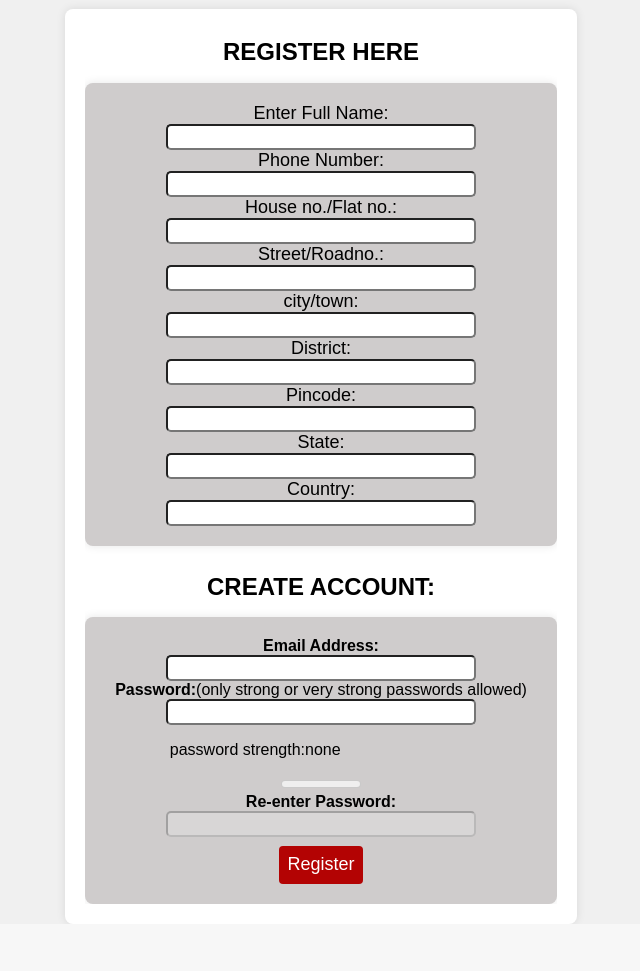
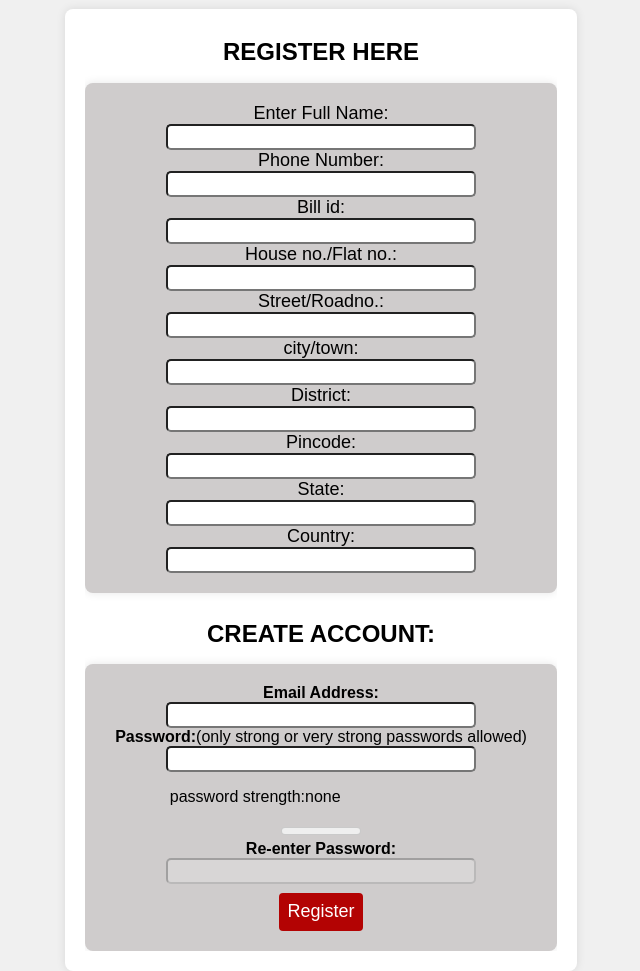
Before and after one commit to sagar09navneet/postoffice-invoice, a Django app: page /register in a window 1280 px wide. Shown: the part 155-1126 px from the top of the page, without its empty margins (319-959 px from the left). Before the commit the page ends 1079 px from the top, so only its background shows below. Run offline with Django 5.2, Linux system fonts and the light colour scheme; some libraries are stand-ins or nearby versions.

Commit message:
second  changes in code

```diff
--- a/DNKinvoice/user/static/user/print.css
+++ b/DNKinvoice/user/static/user/print.css
@@ -9,9 +9,12 @@ body{
 .add{
     display:flex;
     margin: 0%;
+    word-wrap: break-word;
+    overflow-wrap: break-word;
 }
 .address{
     margin:0px;
+    gap:5px;
 }
 .barcode-section {
     margin-top: 2%;
--- a/DNKinvoice/user/static/user/profile.css
+++ b/DNKinvoice/user/static/user/profile.css
@@ -28,7 +28,7 @@ body {
     padding: 20px;
 }
 
-h2 {
+h2{
     text-align: center;
     margin-bottom: 20px;
 }
--- a/DNKinvoice/user/templates/register.html
+++ b/DNKinvoice/user/templates/register.html
@@ -35,14 +35,18 @@
         <div class="box1">
             <div class="container">
         <div>
-            <label for="name">Enter Full Name:</label>
-            <br>
-            <input type="text" id="name" name="name"  class="input" required >
+            <label for="name">Enter Full Name:</label><br>
+            <input type="text" id="name" name="name" class="input" required pattern="[A-Za-z\s]+" title="Only letters and spaces are allowed">
         </div>
         <div>
             <label for="phone">Phone Number:</label>
             <br>
-            <input type="number" id="phone" name="phone" class="input" required >
+            <input type="number" id="phone" name="phone" class="input" required pattern="[0-9]{10}" title="Phone Numbe Must be 10 digit" >
+        </div>
+        <div>
+            <label for="Billid">Bill id:</label>
+            <br>
+            <input type="text" id="Billid" name="Billid" class="input" required  >
         </div>
         <div>
             <label for="HouseNo">House no./Flat no.:</label>
@@ -57,27 +61,27 @@
         <div>
             <label for="city">city/town:</label>
             <br>
-            <input type="text" id="city" name="city" class="input" required >
+            <input type="text" id="city" name="city" class="input"  required pattern="[A-Za-z\s]+" title="Only letters and spaces are allowed">
         </div>
         <div>
             <label for="district">District:</label>
             <br>
-            <input type="text" id="district" name="district" class="input" required >
+            <input type="text" id="district" name="district" class="input" required pattern="[A-Za-z\s]+" title="Only letters and spaces are allowed">
         </div>
         <div>
             <label for="Pincode">Pincode:</label>
             <br>
-            <input type="number" id="Pincode" name="Pincode" class="input" required >
+            <input type="number" id="Pincode" name="Pincode" class="input" required pattern="[0-9]{10}" title="Pin code Must be 6 digit" >
         </div>
         <div>
             <label for="State">State:</label>
             <br>
-            <input type="text" id="State" name="state" class="input" rdequired >
+            <input type="text" id="State" name="state" class="input" required pattern="[A-Za-z\s]+" title="Only letters and spaces are allowed" >
         </div>
         <div>
             <label for="Country">Country:</label>
             <br>
-            <input type="text" id="Country" name="Country" class="input" required >
+            <input type="text" id="Country" name="Country" class="input" required pattern="[A-Za-z\s]+" title="Only letters and spaces are allowed" >
         </div>
         </div></div>
         <br>
```
Also changed, not shown: DNKinvoice/user/templates/invoice.html (+15 -10 lines), DNKinvoice/user/templates/new.html (added, +31 -0 lines), DNKinvoice/user/templates/print.html (+20 -18 lines).
